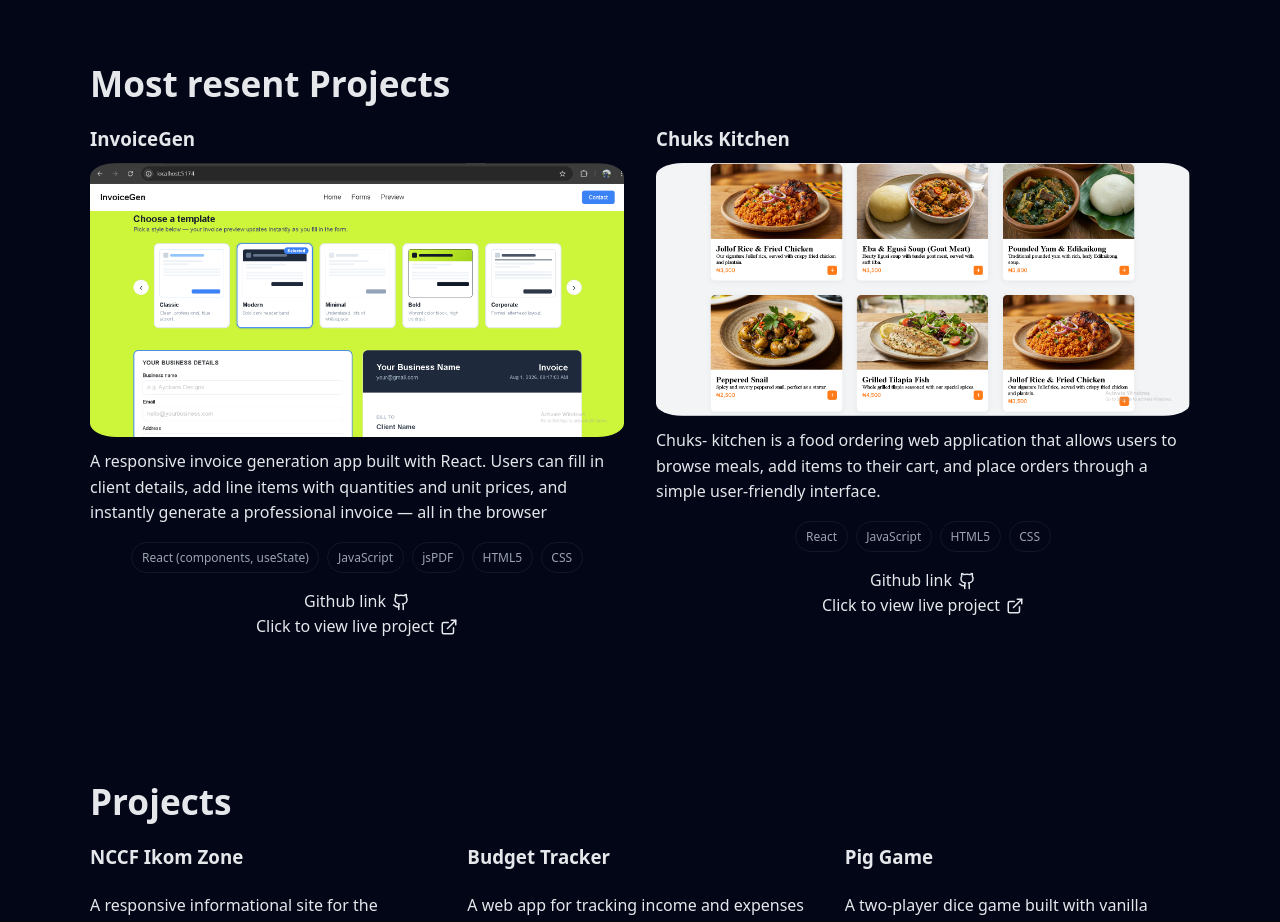
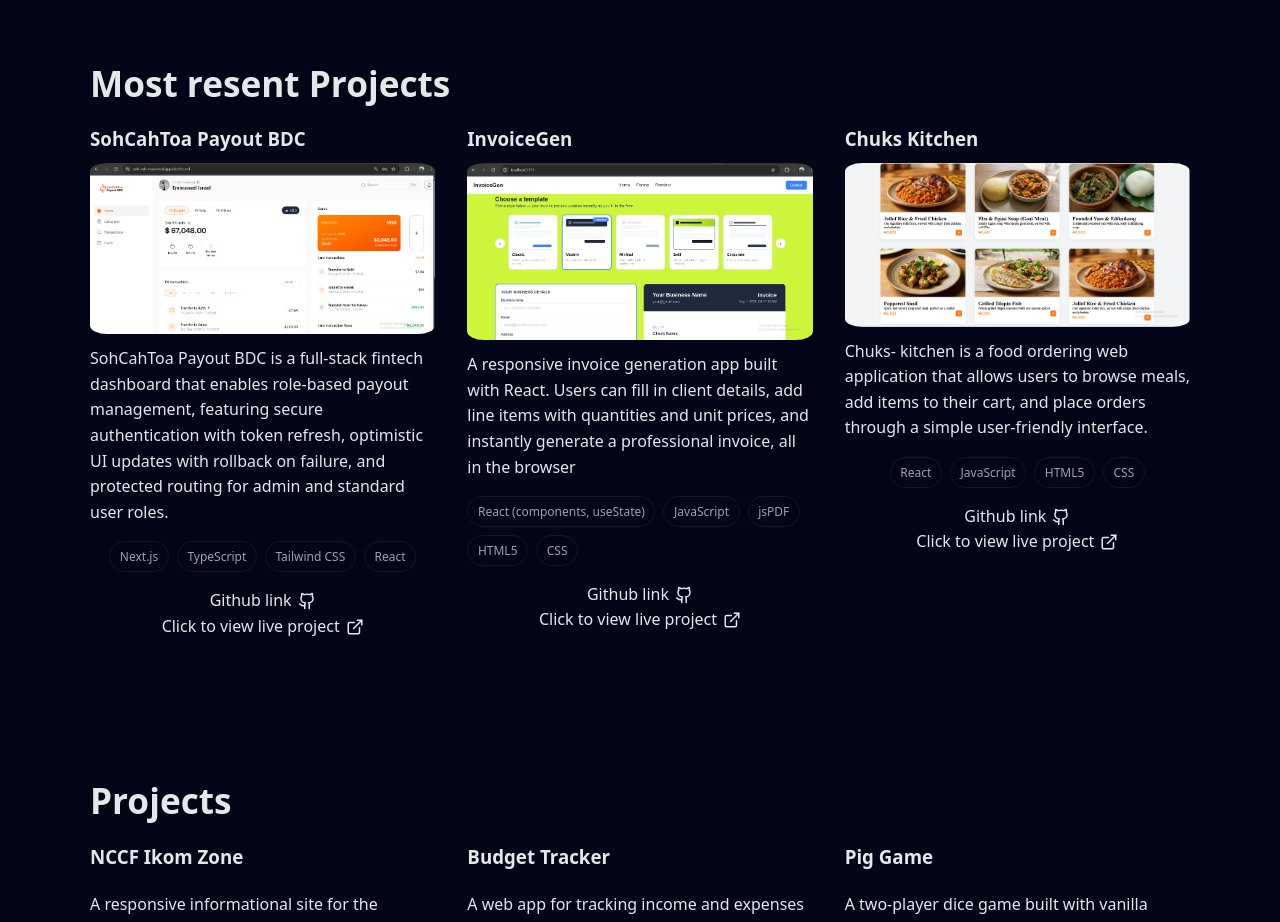
Before and after one commit to feranmi-idowu/My-Portfolio, a React (Vite) app: page / in a window 1280 px wide. Shown: the part 1180-2102 px from the top of the page. Built offline with nearby package versions, Linux system fonts and the light colour scheme.

Commit message:
sohcahtoa

```diff
--- a/src/components/navbar.jsx
+++ b/src/components/navbar.jsx
@@ -44,8 +44,8 @@ function Navbar() {
             </a>
           ))}
           <a
-            href="/ResumeFrontend.pdf"
-            download="Idowu-Feranmi-Resume.pdf"
+            href="/Oluwaferanmi_Ayobami_Idowu_FD (1).pdf"
+            download="Idowu-Oluwferanmi-Resume.pdf"
             className="nav-link"
           >
             Resume <Download size={16} />
--- a/src/components/project.jsx
+++ b/src/components/project.jsx
@@ -37,21 +37,49 @@ function Projects() {
       github: "https://github.com/feranmi-idowu/NoteKeeper",
     },
   ];
+
+  const USERS = [
+    {
+      id: "user_1",
+      email: "admin@sohcahtoa.com",
+      password: "admin123",
+      role: "admin"
+    },
+    {
+      id: "user_2",
+      email: "analyst@sohcahtoa.com",
+      password: "analyst123",
+      role: "analyst"
+    },
+  ]
+
 const resentProjects = [
+
   {
     id: 1,
+    image: Images.sohcahtoa,
+    alt: "SohCahToa",
+    title: "SohCahToa Payout BDC",
+    description: "SohCahToa Payout BDC is a full-stack fintech dashboard that enables role-based payout management, featuring secure authentication with token refresh, optimistic UI updates with rollback on failure, and protected routing for admin and standard user roles.",
+    stack: ["Next.js", "TypeScript", "Tailwind CSS", "React"],
+    live: "https://soh-cah-toa.vercel.app/login" ,
+    github: "https://github.com/feranmi-idowu/Chuks-truemind",
+    note: "login details:  admin@sohcahtoa.com",
+  },
+
+  {
+      id: 2,
       image: Images.invoice,
       alt: "invoiceGen",
       title: "InvoiceGen",
-      description: "A responsive invoice generation app built with React. Users can fill in client details, add line items with quantities and unit prices, and instantly generate a professional invoice — all in the browser ",
+      description: "A responsive invoice generation app built with React. Users can fill in client details, add line items with quantities and unit prices, and instantly generate a professional invoice, all in the browser ",
       stack: ["React (components, useState)","JavaScript", "jsPDF" , "HTML5", "CSS"],
       live: "http://invoice-xi-one.vercel.app/" ,
       github: "https://github.com/feranmi-idowu/Invoice",
   },
 
-
   {
-      id: 2,
+    id: 3,
     image: Images.chuks,
     alt: "ChucksKitchen",
     title: "Chuks Kitchen",
```
Also changed, not shown: 1 other file (tests, documents, lock files or other folders). Lines whose indentation alone changed are shown as unchanged.
